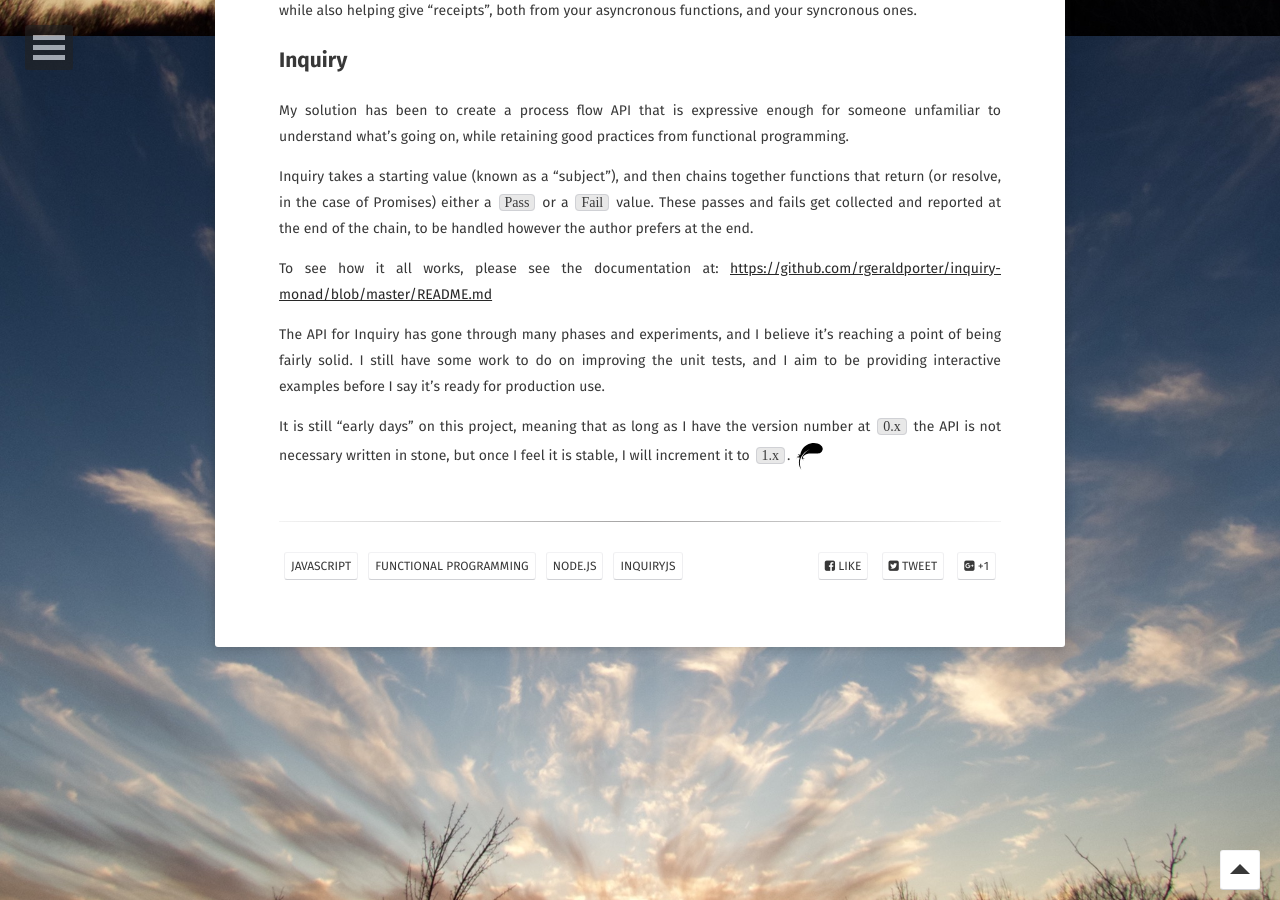
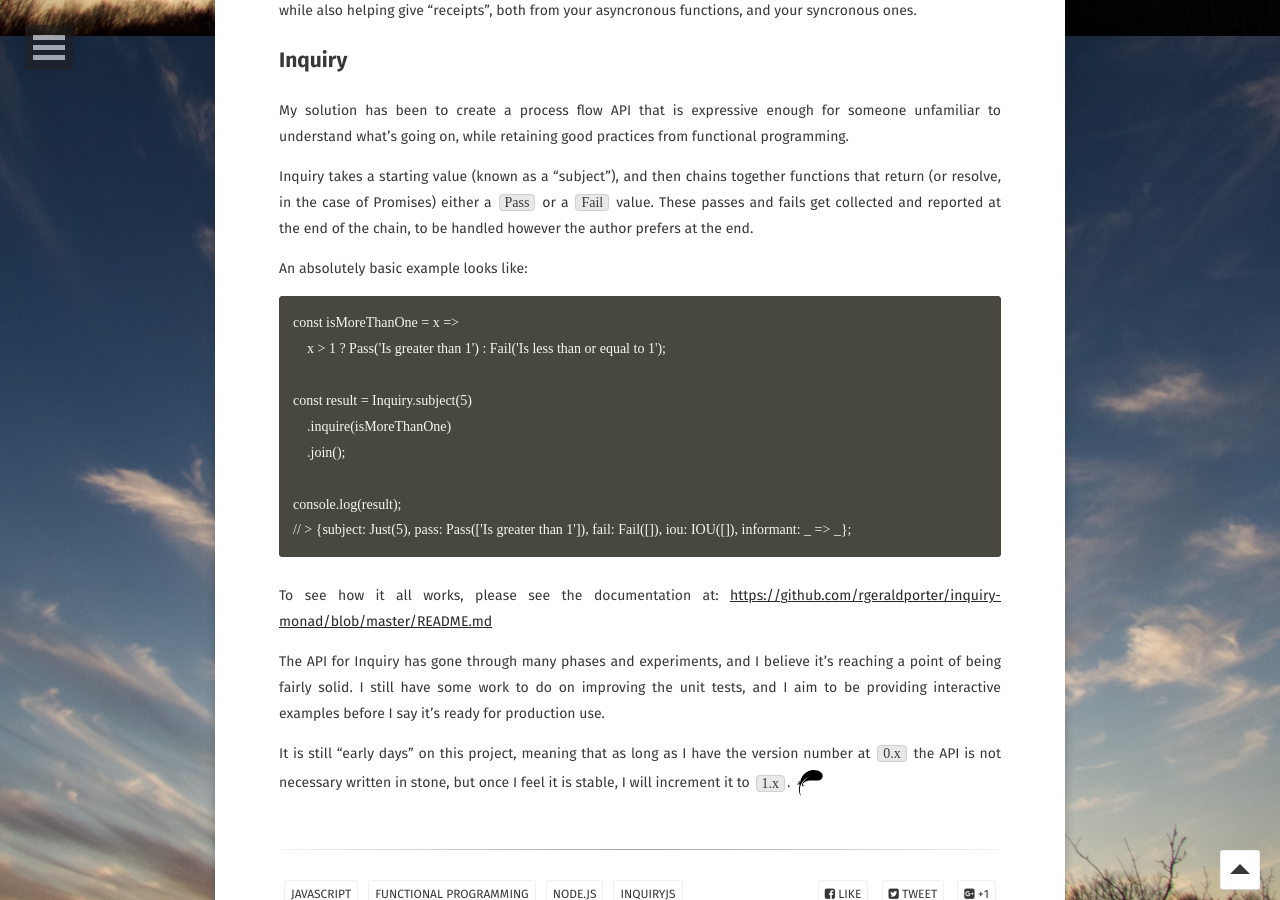
Before and after one commit to rgeraldporter/rgeraldporter.github.io, a Jekyll site: the page built from _posts/2018-06-08-introducing-inquiry.md, in a window 1280 px wide and 900 px high, scrolled down 924 px. Built offline with Jekyll 4.4.1, drawn with Linux system fonts in a browser that asks for light colours; some web fonts are replaced.

Commit message:
Update with example

````diff
--- a/_posts/2018-06-08-introducing-inquiry.md
+++ b/_posts/2018-06-08-introducing-inquiry.md
@@ -24,6 +24,20 @@ My solution has been to create a process flow API that is expressive enough for
 
 Inquiry takes a starting value (known as a "subject"), and then chains together functions that return (or resolve, in the case of Promises) either a `Pass` or a `Fail` value. These passes and fails get collected and reported at the end of the chain, to be handled however the author prefers at the end.
 
+An absolutely basic example looks like:
+
+```
+const isMoreThanOne = x =>
+    x > 1 ? Pass('Is greater than 1') : Fail('Is less than or equal to 1');
+
+const result = Inquiry.subject(5)
+    .inquire(isMoreThanOne)
+    .join();
+
+console.log(result);
+// > {subject: Just(5), pass: Pass(['Is greater than 1']), fail: Fail([]), iou: IOU([]), informant: _ => _};
+```
+
 To see how it all works, please see the documentation at: [https://github.com/rgeraldporter/inquiry-monad/blob/master/README.md](https://github.com/rgeraldporter/inquiry-monad/blob/master/README.md){:target="_blank"}
 
 The API for Inquiry has gone through many phases and experiments, and I believe it's reaching a point of being fairly solid. I still have some work to do on improving the unit tests, and I aim to be providing interactive examples before I say it's ready for production use.
````
Also changed, not shown: 2 other files.
